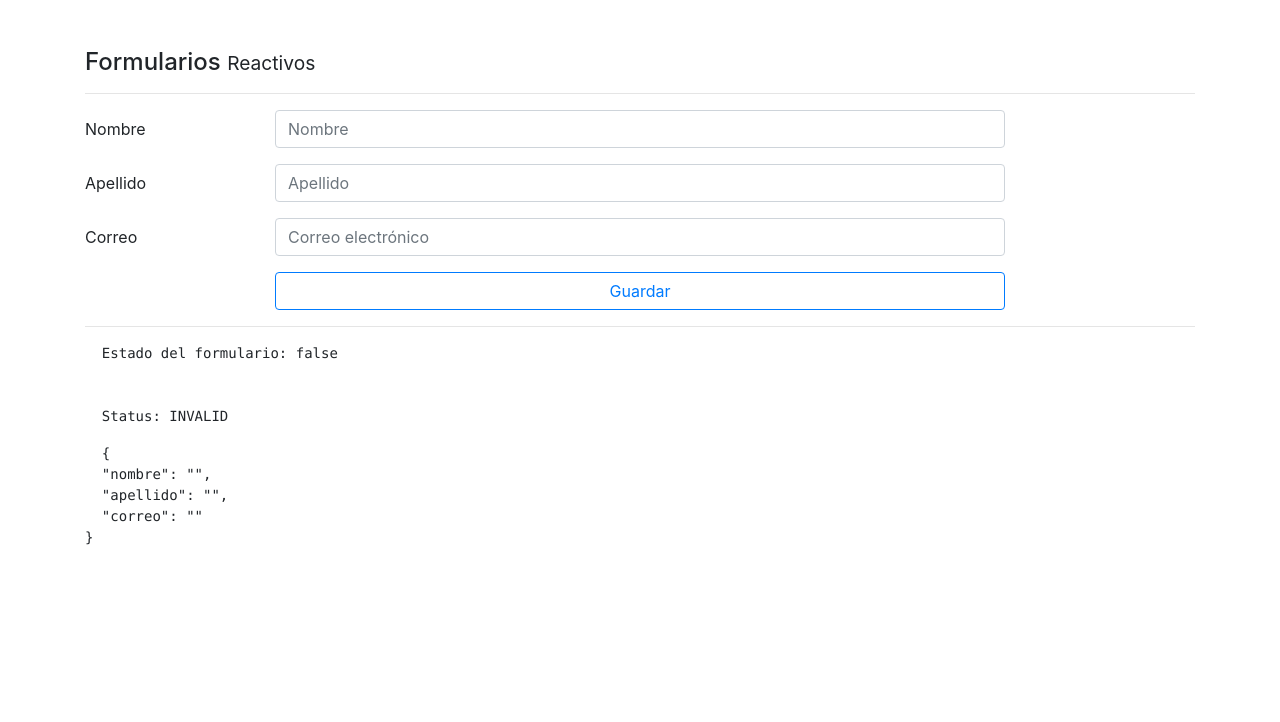
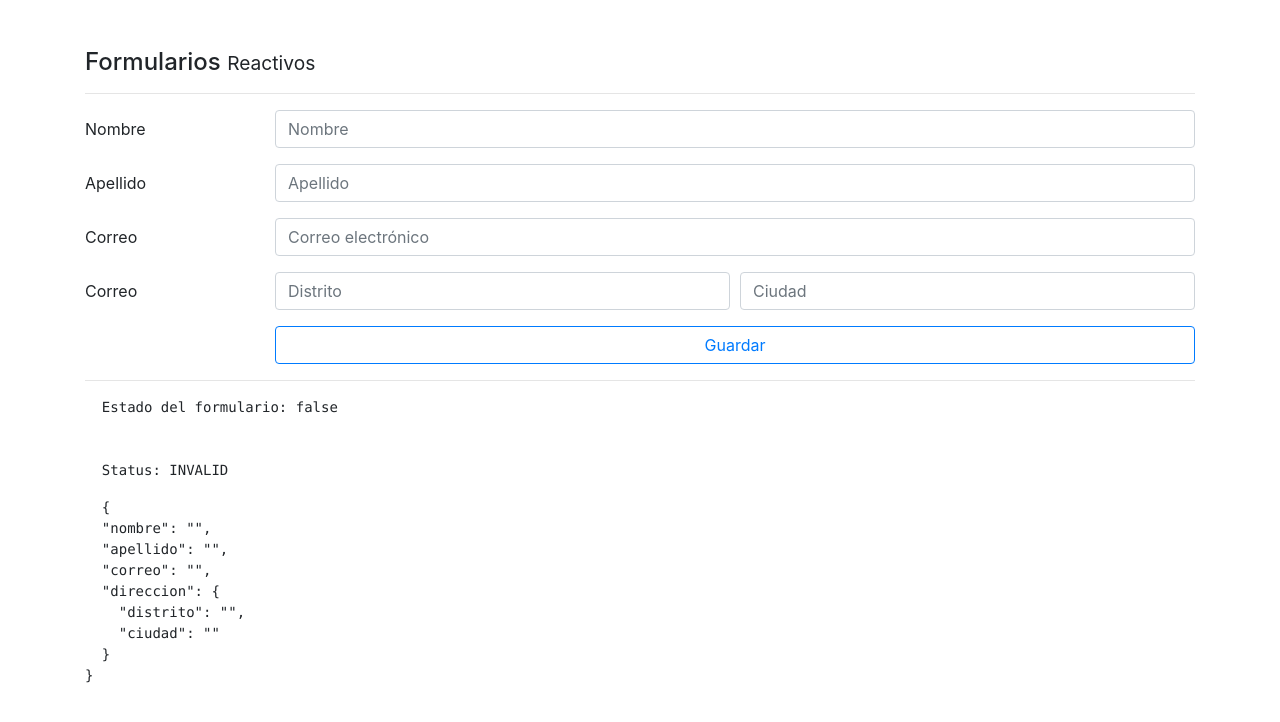
Before and after one commit to Brigitte9219/FormulariosEnAngular, an Angular app: page /reactivo in a window 1280 px wide. Shown: the top 722 px of the page. Built offline with nearby package versions, Linux system fonts and the light colour scheme.

Commit message:
Formulario reactivo: Agrupaciones de los objetos - formGroupName

```diff
--- a/src/app/pages/reactive/reactive.component.html
+++ b/src/app/pages/reactive/reactive.component.html
@@ -6,7 +6,7 @@
 
     <div class="form-group row">
       <label class="col-2 col-form-label">Nombre</label>
-      <div class="col-8">
+      <div class="col">
 
         <input class="form-control"
                type="text"
@@ -19,7 +19,7 @@
 
     <div class="form-group row">
       <label class="col-2 col-form-label">Apellido</label>
-      <div class="col-8">
+      <div class="col">
 
         <input class="form-control"
                 type="text"
@@ -34,7 +34,7 @@
 
 <div class="form-group row">
   <label class="col-2 col-form-label">Correo</label>
-  <div class="col-8">
+  <div class="col">
 
     <input class="form-control"
             type="email"
@@ -45,11 +45,28 @@
   </div>
 </div>
 
+<div class="form-group row" formGroupName="direccion" >
+  <label class="col-2 col-form-label">Correo</label>
+  <div class="form-row col">
+    <div class="col">
+      <input type="text"
+              class="form-control"
+              placeholder="Distrito"
+              formControlName="distrito">
+    </div>
+    <div class="col">
+      <input type="text"
+              class="form-control"
+              placeholder="Ciudad"
+              formControlName="ciudad">
+    </div>
+  </div>
+</div>
 
 
   <div class="form-group row">
     <label class="col-2 col-form-label">&nbsp;</label>
-    <div class="input-group col-md-8">
+    <div class="input-group col">
       <button type="submit" class="btn btn-outline-primary btn-block">
         Guardar
       </button>
--- a/src/app/pages/reactive/reactive.component.ts
+++ b/src/app/pages/reactive/reactive.component.ts
@@ -30,7 +30,11 @@
     this.forma = this.fb.group({
       nombre:['', Validators.required],
       apellido:['', [Validators.required, Validators.minLength(5)]],
-      correo:['', [Validators.required, Validators.pattern('[a-z0-9._%+-]+@[a-z0-9.-]+\.[a-z]{2,3}$')]]
+      correo:['', [Validators.required, Validators.pattern('[a-z0-9._%+-]+@[a-z0-9.-]+\.[a-z]{2,3}$')]],
+      direccion: this.fb.group({
+        distrito:['', Validators.required],
+        ciudad:['', Validators.required]
+      })
     });
   }
 
```
